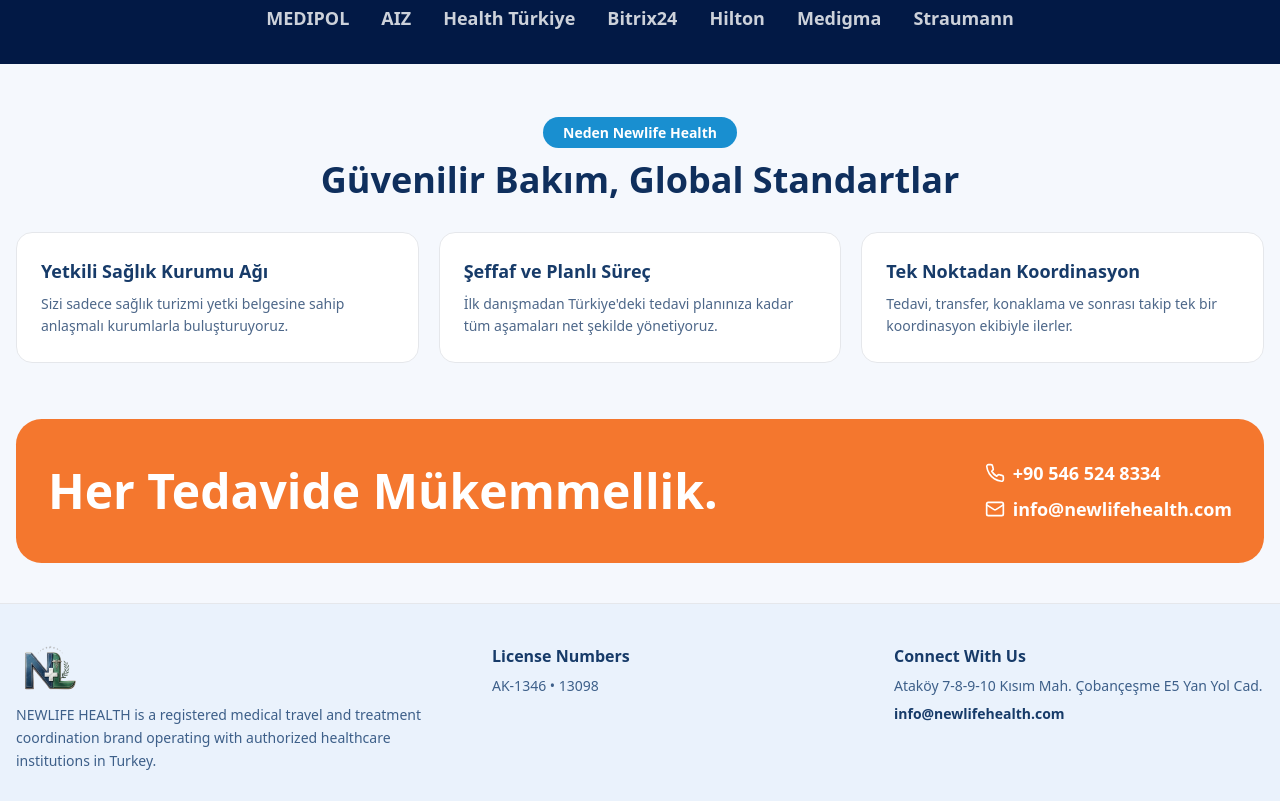
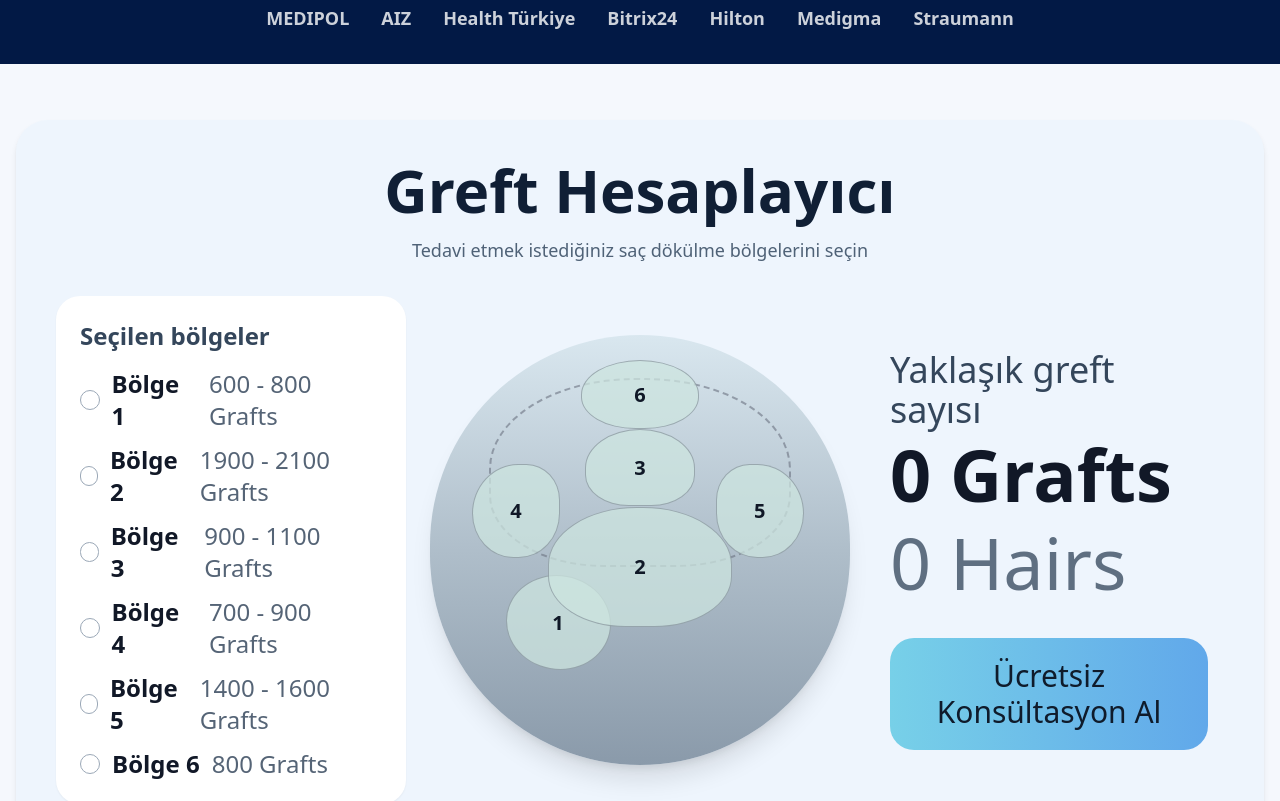
Before and after one commit to ibrahimtkmz/newlifehealth, a Next.js app: page / in a window 1280 px wide. Shown: the part 2240-3041 px from the top of the page. Built offline with nearby package versions, Linux system fonts and the light colour scheme.

Commit message:
Add interactive graft calculator section before trust section

```diff
--- a/app/page.jsx
+++ b/app/page.jsx
@@ -18,7 +18,8 @@ import {
   Building2,
   Stethoscope,
   ArrowLeft,
-  ArrowRight
+  ArrowRight,
+  CheckCircle2
 } from "lucide-react";
 import { useLanguage } from "./components/LanguageProvider";
 
@@ -92,6 +93,13 @@ const content = {
     ],
     whyTag: "Neden Newlife Health",
     whyTitle: "Güvenilir Bakım, Global Standartlar",
+    graftTitle: "Greft Hesaplayıcı",
+    graftSubtitle: "Tedavi etmek istediğiniz saç dökülme bölgelerini seçin",
+    selectedZonesTitle: "Seçilen bölgeler",
+    zonePrefix: "Bölge",
+    approxGraftsLabel: "Yaklaşık greft sayısı",
+    approxHairsLabel: "Yaklaşık saç teli sayısı",
+    consultationButton: "Ücretsiz Konsültasyon Al",
     whyItems: [
       ["Yetkili Sağlık Kurumu Ağı", "Sizi sadece sağlık turizmi yetki belgesine sahip anlaşmalı kurumlarla buluşturuyoruz."],
       ["Şeffaf ve Planlı Süreç", "İlk danışmadan Türkiye'deki tedavi planınıza kadar tüm aşamaları net şekilde yönetiyoruz."],
@@ -166,6 +174,13 @@ const content = {
     ],
     whyTag: "Why Newlife Health",
     whyTitle: "Trusted Care, Global Standards",
+    graftTitle: "Graft Calculator",
+    graftSubtitle: "Select the hair loss areas you would like to treat",
+    selectedZonesTitle: "Selected zones",
+    zonePrefix: "Zone",
+    approxGraftsLabel: "Approximate number of grafts",
+    approxHairsLabel: "Approximate number of hairs",
+    consultationButton: "Book a free consultation",
     whyItems: [
       ["Authorized Provider Network", "We connect you only with contracted institutions that hold official medical tourism authorization."],
       ["Clear & Structured Journey", "From first consultation to your treatment plan in Turkey, every step is communicated clearly."],
@@ -240,6 +255,13 @@ const content = {
     ],
     whyTag: "Почему Newlife Health",
     whyTitle: "Надежное лечение, глобальные стандарты",
+    graftTitle: "Калькулятор графтов",
+    graftSubtitle: "Выберите зоны выпадения волос, которые хотите лечить",
+    selectedZonesTitle: "Выбранные зоны",
+    zonePrefix: "Зона",
+    approxGraftsLabel: "Примерное количество графтов",
+    approxHairsLabel: "Примерное количество волос",
+    consultationButton: "Бесплатная консультация",
     whyItems: [
       ["Сеть авторизованных учреждений", "Направляем только в партнерские учреждения с официальным разрешением на медтуризм."],
       ["Понятный и структурный процесс", "От первой консультации до плана лечения в Турции — каждый шаг прозрачно согласован."],
@@ -266,8 +288,17 @@ export default function HomePage() {
   const [testimonialIndex, setTestimonialIndex] = useState(0);
   const treatmentRef = useRef(null);
   const [formData, setFormData] = useState({ name: "", phone: "", treatment: "", language: lang.toUpperCase() });
+  const [selectedZones, setSelectedZones] = useState([]);
 
   const quickIcons = [CircleHelp, Stethoscope, Building2, HeartPulse, User, Stethoscope];
+  const zoneConfigs = [
+    { id: 1, graftMin: 600, graftMax: 800, x: "18%", y: "56%", width: "25%", height: "22%", rounded: "48% 52% 48% 52%" },
+    { id: 2, graftMin: 1900, graftMax: 2100, x: "28%", y: "40%", width: "44%", height: "28%", rounded: "48% 48% 42% 42%" },
+    { id: 3, graftMin: 900, graftMax: 1100, x: "37%", y: "22%", width: "26%", height: "18%", rounded: "58% 58% 46% 46%" },
+    { id: 4, graftMin: 700, graftMax: 900, x: "10%", y: "30%", width: "21%", height: "22%", rounded: "58% 42% 52% 52%" },
+    { id: 5, graftMin: 1400, graftMax: 1600, x: "68%", y: "30%", width: "21%", height: "22%", rounded: "42% 58% 52% 52%" },
+    { id: 6, graftMin: 800, graftMax: 800, x: "36%", y: "6%", width: "28%", height: "16%", rounded: "52% 52% 48% 48%" }
+  ];
   const treatmentImages = [
     "https://framerusercontent.com/images/wEkOWX1ML7fes0rVZookZRz5Epg.jpg?width=2048&height=2048",
     "https://cdn.scope.digital/Images/Articles/liposuction-nedir-kimler-yaptirabilir-2898767.jpg?tr=w-630,h-420",
@@ -282,6 +313,16 @@ export default function HomePage() {
     const full = [...t.testimonials, ...t.testimonials];
     return full.slice(testimonialIndex, testimonialIndex + 3);
   }, [testimonialIndex, t.testimonials]);
+  const selectedZoneData = useMemo(() => zoneConfigs.filter((zone) => selectedZones.includes(zone.id)), [selectedZones]);
+  const totalGrafts = useMemo(
+    () =>
+      selectedZoneData.reduce(
+        (total, zone) => ({ min: total.min + zone.graftMin, max: total.max + zone.graftMax }),
+        { min: 0, max: 0 }
+      ),
+    [selectedZoneData]
+  );
+  const totalHairs = useMemo(() => ({ min: totalGrafts.min * 2.2, max: totalGrafts.max * 2.2 }), [totalGrafts]);
 
   const handleSend = (event) => {
     event.preventDefault();
@@ -302,6 +343,9 @@ export default function HomePage() {
     window.open(`https://wa.me/${whatsappNumber}?text=${encodedMessage}`, "_blank", "noopener,noreferrer");
     setChatOpen(false);
     setChatMessage("");
+  };
+  const toggleZone = (zoneId) => {
+    setSelectedZones((prev) => (prev.includes(zoneId) ? prev.filter((id) => id !== zoneId) : [...prev, zoneId].sort((a, b) => a - b)));
   };
 
   return (
@@ -503,6 +547,66 @@ export default function HomePage() {
       </section>
 
       <section className="mx-auto w-full max-w-[1280px] px-4 py-14">
+        <div className="rounded-[2rem] bg-[#eef5fd] p-6 shadow-md md:p-10">
+          <h2 className="text-center text-4xl font-bold text-[#101f35] md:text-6xl">{t.graftTitle}</h2>
+          <p className="mx-auto mt-4 max-w-[700px] text-center text-lg text-[#4f6277]">{t.graftSubtitle}</p>
+          <div className="mt-8 grid items-center gap-6 xl:grid-cols-[1fr_1.2fr_1fr]">
+            <aside className="rounded-3xl bg-white p-6 shadow-sm">
+              <h3 className="mb-4 text-2xl font-semibold text-[#34465b]">{t.selectedZonesTitle}</h3>
+              <div className="space-y-3">
+                {zoneConfigs.map((zone) => {
+                  const isSelected = selectedZones.includes(zone.id);
+                  return (
+                    <button key={zone.id} onClick={() => toggleZone(zone.id)} className="flex w-full items-center gap-3 text-left">
+                      {isSelected ? <CheckCircle2 className="h-5 w-5 text-[#131c28]" /> : <span className="h-5 w-5 rounded-full border border-[#9ba8b7]" />}
+                      <span className="text-lg font-semibold leading-none text-[#111827] md:text-2xl">{t.zonePrefix} {zone.id}</span>
+                      <span className="text-lg leading-none text-[#556476] md:text-2xl">
+                        {zone.graftMin === zone.graftMax ? `${zone.graftMin}` : `${zone.graftMin} - ${zone.graftMax}`} Grafts
+                      </span>
+                    </button>
+                  );
+                })}
+              </div>
+            </aside>
+
+            <div className="relative mx-auto h-[430px] w-full max-w-[440px] overflow-hidden rounded-[999px] bg-gradient-to-b from-[#d9e7ef] via-[#afbeca] to-[#8a9aaa] shadow-xl">
+              <div className="absolute inset-x-[14%] top-[10%] h-[44%] rounded-[48%_48%_38%_38%] border-2 border-dashed border-[#6b7280]/60" />
+              {zoneConfigs.map((zone) => {
+                const isSelected = selectedZones.includes(zone.id);
+                return (
+                  <button
+                    key={`head-${zone.id}`}
+                    onClick={() => toggleZone(zone.id)}
+                    className={`absolute border border-[#6b7280]/50 text-xl font-semibold text-[#101827] transition ${isSelected ? "bg-[#f9c6a5]/80" : "bg-[#cde5df]/75 hover:bg-[#bde0d7]/90"}`}
+                    style={{ left: zone.x, top: zone.y, width: zone.width, height: zone.height, borderRadius: zone.rounded }}
+                    aria-label={`${t.zonePrefix} ${zone.id}`}
+                  >
+                    {zone.id}
+                  </button>
+                );
+              })}
+            </div>
+
+            <aside className="rounded-3xl p-4">
+              <p className="text-2xl font-medium text-[#34465b] md:text-4xl">{t.approxGraftsLabel}</p>
+              <p className="mt-2 text-5xl font-semibold leading-none text-[#111827] md:text-7xl">
+                {totalGrafts.min === totalGrafts.max ? totalGrafts.min : `${totalGrafts.min} - ${totalGrafts.max}`} Grafts
+              </p>
+              <p className="mt-4 text-5xl font-medium leading-none text-[#5f6f81] md:text-7xl">
+                {Math.round(totalHairs.min) === Math.round(totalHairs.max)
+                  ? Math.round(totalHairs.min)
+                  : `${Math.round(totalHairs.min)} - ${Math.round(totalHairs.max)}`}{" "}
+                Hairs
+              </p>
+              <button className="mt-10 rounded-3xl bg-gradient-to-r from-[#77d0e8] to-[#61a8ea] px-10 py-5 text-xl font-medium text-[#0f1b2b] md:text-3xl">
+                {t.consultationButton}
+              </button>
+            </aside>
+          </div>
+        </div>
+      </section>
+
+      <section className="mx-auto w-full max-w-[1280px] px-4 py-14">
         <div className="mb-8 text-center">
           <span className="rounded-full bg-[#198fd0] px-5 py-1.5 text-sm font-semibold text-white">{t.whyTag}</span>
           <h2 className="mt-4 text-4xl font-bold text-[#0f2f5d]">{t.whyTitle}</h2>
```
